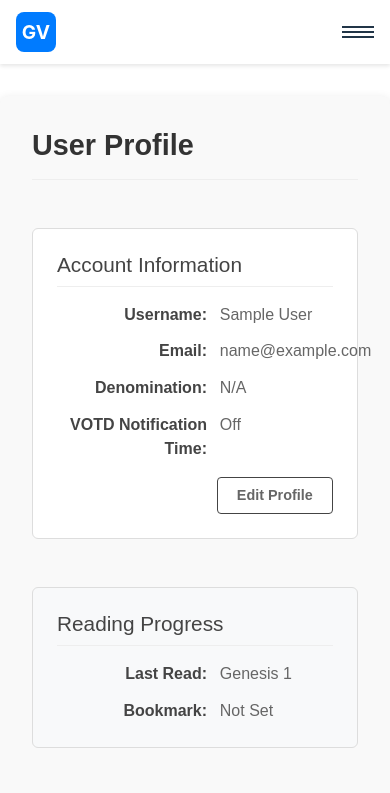
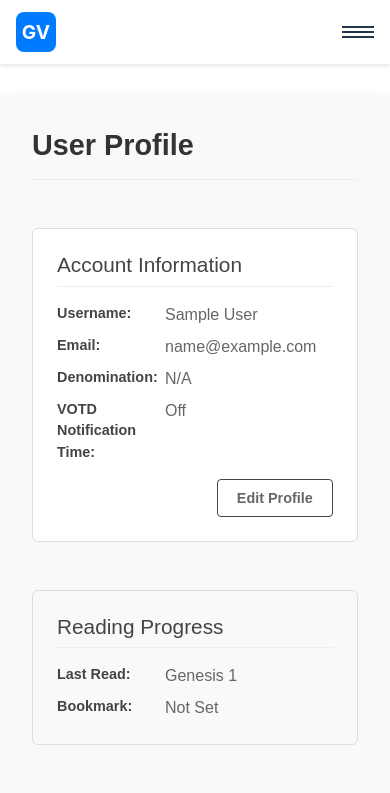
Before and after one commit to Kodyzz1/GuidingVerse, a React (Vite) app in the folder GuidingVerse/: page /profile in a window 390 px wide. Shown: the top 793 px of the page. Built offline with nearby package versions, Linux system fonts and the light colour scheme; sample sign-in values are in the browser's storage.

Commit message:
added more logging for notif. errors. changed styling for profile page

```diff
--- a/GuidingVerse/src/features/profile/pages/ProfilePage.module.css
+++ b/GuidingVerse/src/features/profile/pages/ProfilePage.module.css
@@ -85,6 +85,11 @@
 .infoGrid dd {
   margin: 0;
   color: var(--text-secondary);
+  /* Add word wrap for long emails/values */
+  overflow-wrap: break-word;
+  word-break: break-word; /* Fallback/alternative */
+  /* Ensure the grid column itself doesn't prevent wrapping */
+  min-width: 0;
 }
 
 .placeholder {
@@ -317,3 +322,34 @@
         border-color: var(--text-secondary);
     }
 }
+
+/* Add styles for the timezone info spans */
+.timezoneInfo,
+.timezoneDisplay {
+    display: block; /* Put timezone on its own line below the select/display */
+    font-size: 0.8em;
+    color: var(--text-secondary);
+    margin-top: 0.3rem;
+    margin-left: 2px; /* Small indent */
+}
+
+/* Adjust timezone display in the info grid (non-edit mode) */
+.infoGrid dd .timezoneDisplay {
+    display: inline; /* Keep it on the same line as the time */
+    margin-left: 0.5rem;
+}
+
+/* Responsive adjustments if needed */
+@media (max-width: 600px) {
+  .infoGrid,
+  .formGrid {
+    grid-template-columns: 100px 1fr; /* Adjust label column width on smaller screens */
+    gap: 0.5rem;
+  }
+
+  .infoGrid dt,
+  .formGrid label {
+    text-align: left; /* Left-align labels */
+    font-size: 0.9em;
+  }
+}
```
Also changed, not shown: 1 other file (tests, documents, lock files or other folders).
